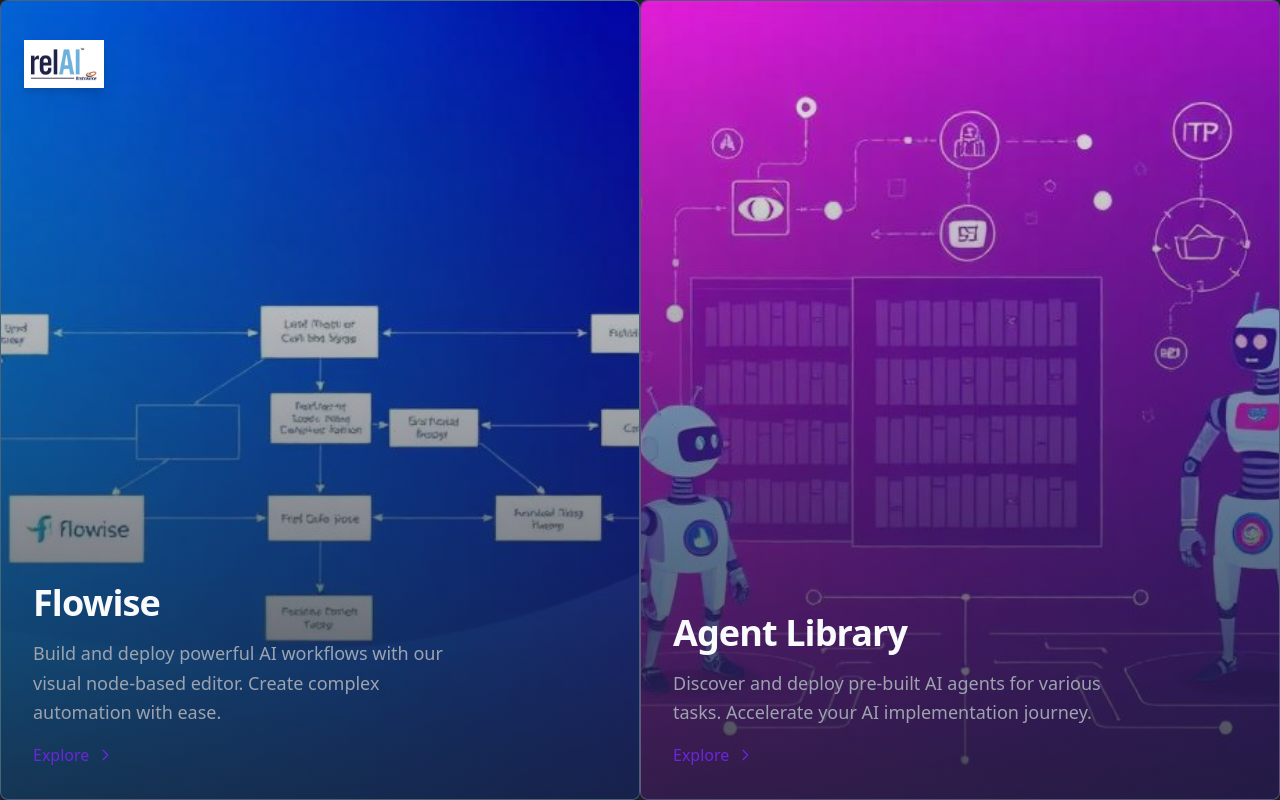
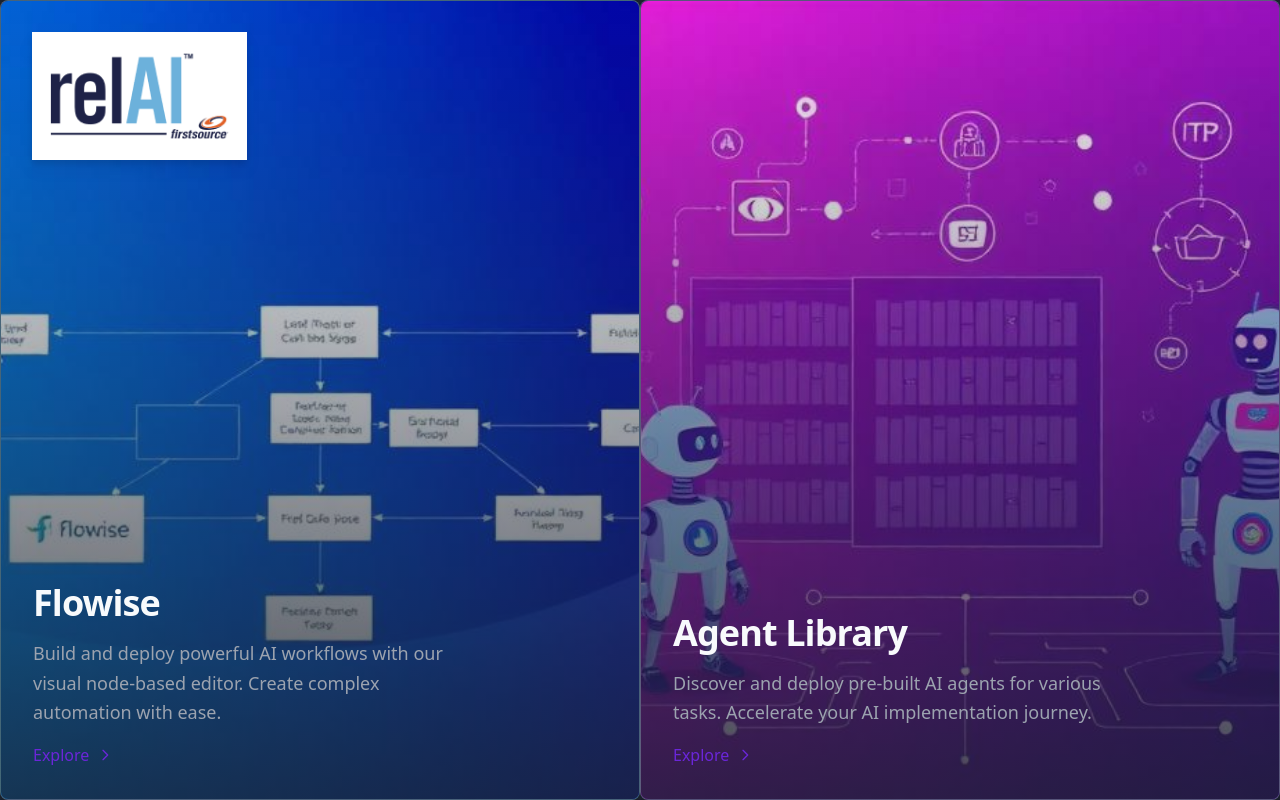
Before and after one commit to Shekharsittle/agent-flowise-bridge, a React (Vite) app: page / in a window 1280 px wide. Built offline with nearby package versions, Linux system fonts and the light colour scheme.

Commit message:
Increase logo size
Make the logo cover the left top part of the page.

```diff
--- a/src/pages/Index.tsx
+++ b/src/pages/Index.tsx
@@ -6,11 +6,11 @@ const Index = () => {
   return (
     <div className="min-h-screen bg-background">
       {/* Header with Logo */}
-      <header className="absolute top-0 left-0 z-30 p-6">
+      <header className="absolute top-0 left-0 z-30 p-8">
         <img
           src="/lovable-uploads/42c5ce1b-be12-49f4-955e-f5bdbdc66211.png"
-          alt="Logo"
-          className="h-20 w-20 object-contain filter drop-shadow-lg"
+          alt="relAI Logo"
+          className="h-32 w-auto object-contain filter drop-shadow-lg"
         />
       </header>
 
```
